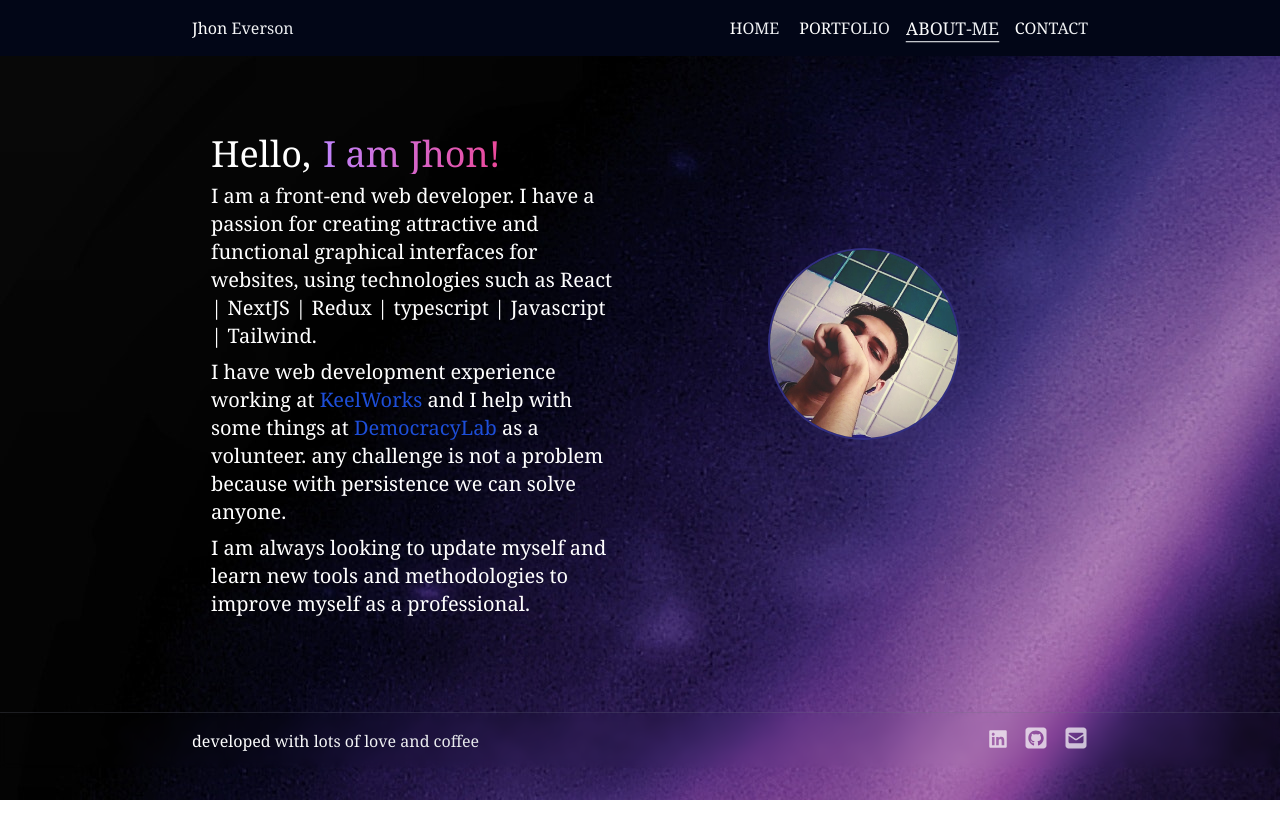
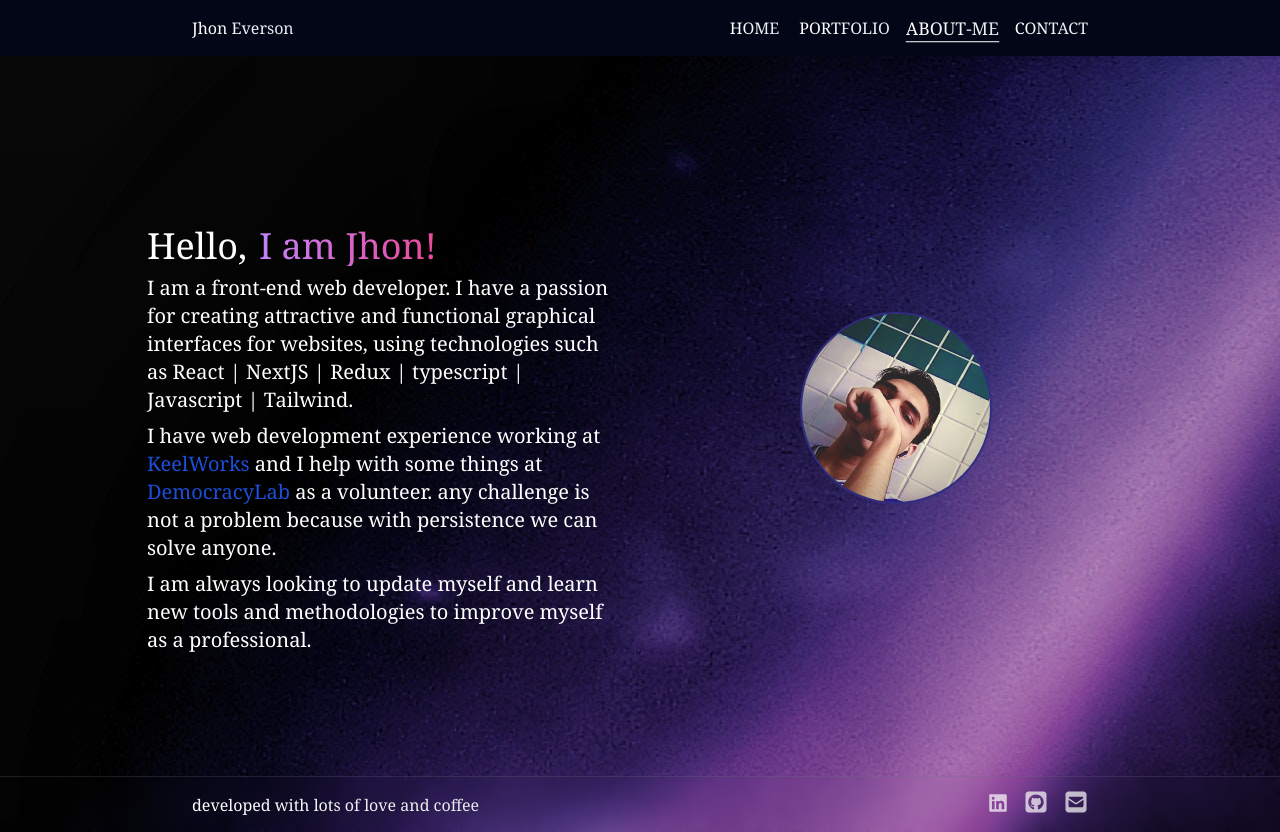
Before and after one commit to JhonEverson979/Personal-site, a Next.js app: page /aboutme in a window 1280 px wide. Before the commit the page ends 800 px from the top, so only its background shows below. Built offline with nearby package versions, Linux system fonts and the light colour scheme.

Commit message:
att aboutme

```diff
--- a/app/aboutme/page.tsx
+++ b/app/aboutme/page.tsx
@@ -4,8 +4,8 @@ import mePick from "../../public/images/mePick/mePick.jpeg";
 
 const AboutMe = () => {
   return (
-    <div className="w-full h-[80vh] flex justify-center items-center text-white">
-      <div className=" w-[70%] m-auto flex flex-col-reverse md:flex-row md:gap- sm:justify-between sm:items-center">
+    <div className="w-full mt-16 md:h-[80vh] flex justify-center items-center text-white">
+      <div className=" w-[80%] m-auto flex flex-col-reverse md:flex-row sm:justify-between sm:items-center">
         <div className=" md:max-w-[70%] lg:max-w-[50%] space-y-1 lg:space-y-3">
           <div className="w-full rounded-xl ">
             <div className="h-full max-w-[100%] p-[19px] space-y-4 text-lg lg:text-xl lg:space-y-2">
```
